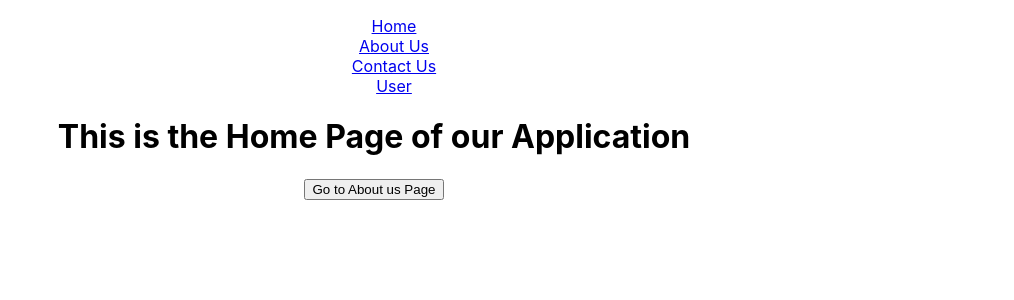
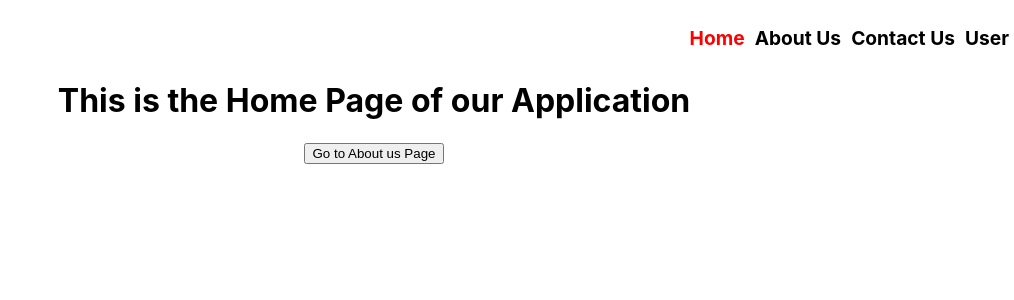
Before and after one commit to devbhoomi-shubhamsingh/basics-of-react-router-dom-v6, a React (Create React App) app: page / in a window 1280 px wide. Shown: the top 300 px of the page, without its empty margins (266-1280 px from the left). Built offline with nearby package versions, Linux system fonts and the light colour scheme.

Commit message:
NavLink Active Practice Done

```diff
--- a/src/App.css
+++ b/src/App.css
@@ -8,4 +8,23 @@
 
 ul > li {
   list-style-type: none;
+  font-size: 1.5vw;
 }
+.navbar{
+  text-align: right;
+}
+.navbar li{
+  display: inline-block;
+  padding: 10px 5px;
+}
+.navbarLink{
+  color: black;
+  text-decoration: none;
+  font-weight: bold;
+}
+.navbarLink:hover{
+  color: green;
+}
+.navbar .active{
+  color: red;
+}
--- a/src/components/Navbar.js
+++ b/src/components/Navbar.js
@@ -1,10 +1,26 @@
 import React from "react";
-import { Link } from "react-router-dom";
+import { NavLink } from "react-router-dom";
+
+// Note: classname and style (styling) doesn't work with Link (React Router DOM Link)
+// that's why we need to use NavLink (React Router DOM NavLink).
+
+// To Activate Link, we have two ways
+// ***********************************
+// First way by using .active class = VERY SIMPLE WAY TO MAKE A NAVLINK ACTIVATE
+// =============================================================================
+// .active class is by-default provided by React Router DOM's team and we need to just use it and
+// give styling as per our choice.
+
+// Second way - We need to use this code with every NavLink option = LENGTHY WAY
+// ==============================================================================
+// style={({ isActive }) => {
+//   return { color: isActive ? "red" : "black" };
+// }}
 
 const Navbar = () => {
   return (
-    <ul>
-      <li>
+    <ul className="navbar">
+      {/* <li>
         <Link to="/">Home</Link>
       </li>
       <li>
@@ -15,6 +31,51 @@ const Navbar = () => {
       </li>
       <li>
         <Link to="/user/shubhamsingh">User</Link>
+      </li> */}
+      <li>
+        <NavLink
+          to="/"
+          // style={{ background: "darkseagreen", padding: "6px",color:"blue" }}
+          className="navbarLink"
+          // style={({ isActive }) => {
+          //   return { color: isActive ? "red" : "black" };
+          // }}
+        >
+          Home
+        </NavLink>
+      </li>
+      <li>
+        <NavLink
+          to="/aboutUs"
+          className="navbarLink"
+          // style={({ isActive }) => {
+          //   return { color: isActive ? "red" : "black" };
+          // }}
+        >
+          About Us
+        </NavLink>
+      </li>
+      <li>
+        <NavLink
+          to="/contactUs"
+          className="navbarLink"
+          // style={({ isActive }) => {
+          //   return { color: isActive ? "red" : "black" };
+          // }}
+        >
+          Contact Us
+        </NavLink>
+      </li>
+      <li>
+        <NavLink
+          to="/user/shubhamsingh"
+          className="navbarLink"
+          // style={({ isActive }) => {
+          //   return { color: isActive ? "red" : "black" };
+          // }}
+        >
+          User
+        </NavLink>
       </li>
     </ul>
   );
```
